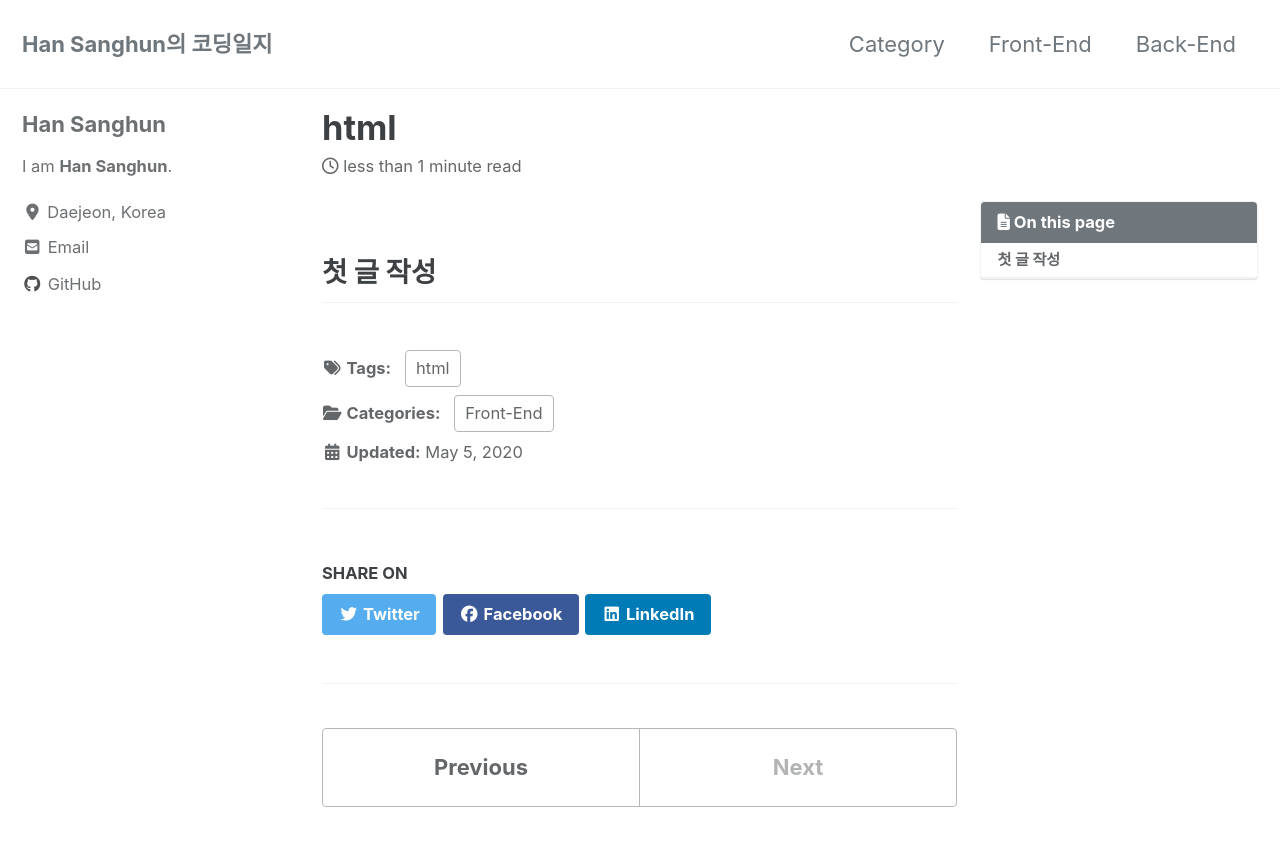
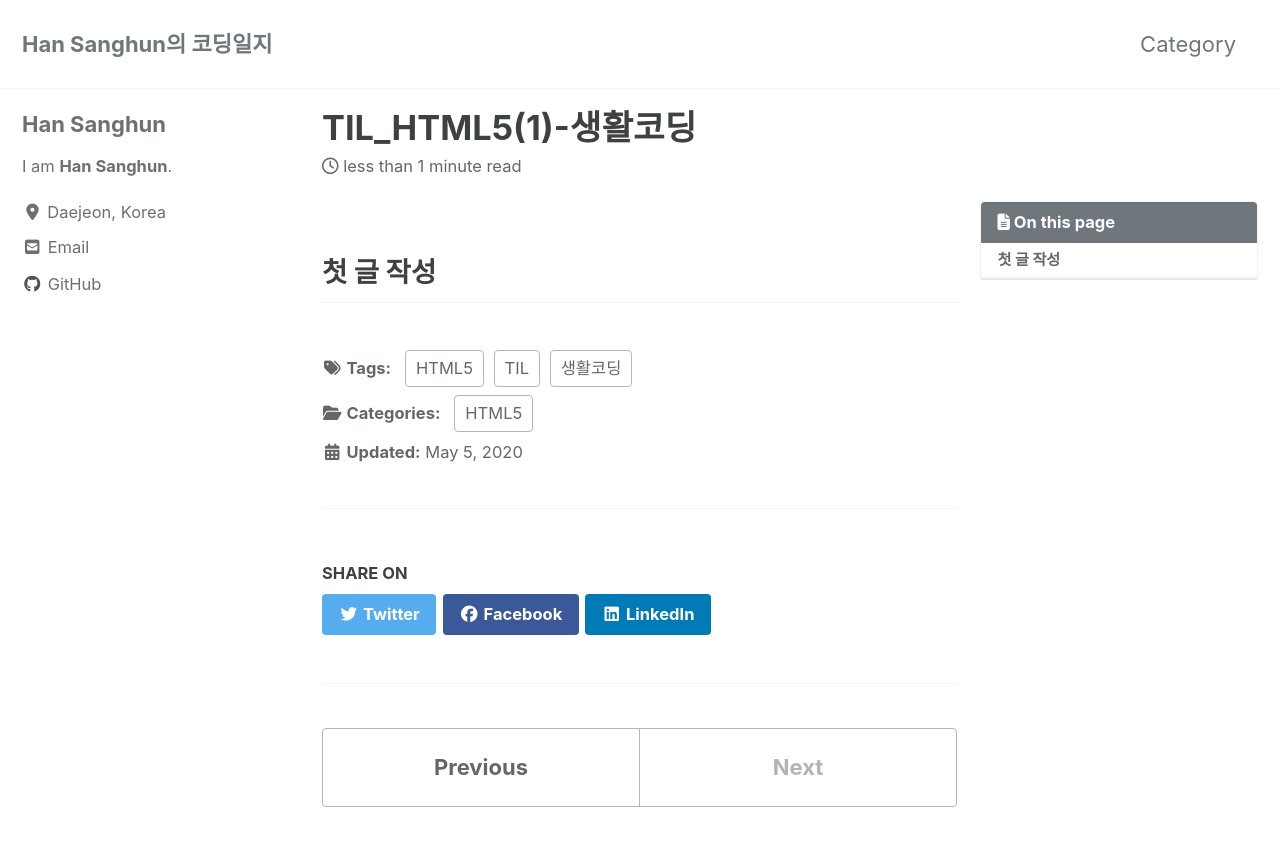
Before and after one commit to HanSanghun94/HanSanghun94.github.io, a Jekyll site: the page built from _posts/2020-05-05-html.md, in a window 1280 px wide and 900 px high. Shown: the top 846 px of the window. Built offline with Jekyll 4.4.1, drawn with Linux system fonts in a browser that asks for light colours; cached includes are drawn as plain includes; nearby versions of some CDN libraries.

Commit message:
상단 메뉴 수정

```diff
--- a/_data/navigation.yml
+++ b/_data/navigation.yml
@@ -2,10 +2,6 @@
 main:
   - title: "Category"
     url: /categories/
-  - title: "Front-End"
-    url: /Front-End/
-  - title: "Back-End"
-    url: /Back-End/
   # - title: "Sample Posts"
   #   url: /year-archive/
   # - title: "Sample Collections"
--- a/_pages/Back-End.md
+++ /dev/null
@@ -1,6 +0,0 @@
----
-title : "Back-End"
-layout : categories
-permalink : /Back-End/
-author_profile : true
----
--- a/_pages/Front-End.md
+++ /dev/null
@@ -1,6 +0,0 @@
----
-title : "Front-End"
-layout : categories
-permalink : /Front-End/
-author_profile : true
----
--- a/_posts/2020-05-05-html.md
+++ b/_posts/2020-05-05-html.md
@@ -1,9 +1,11 @@
 ---
-title : "html"
+title : "TIL_HTML5(1)-생활코딩"
 category :
-    - "Front-End"
+    - "HTML5"
 tags :
-    - "html"
+    - "HTML5"
+    - "생활코딩"
+    - "TIL"
 
 toc : true
 ---
```
